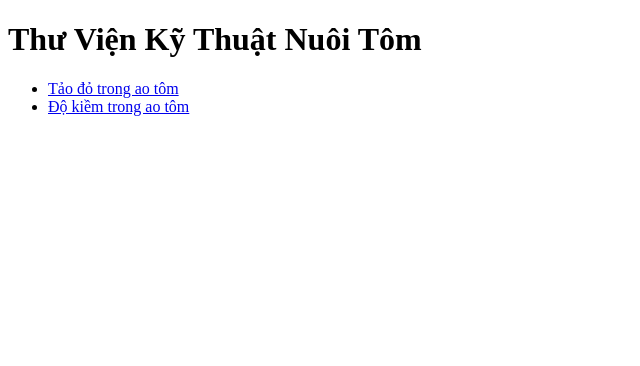
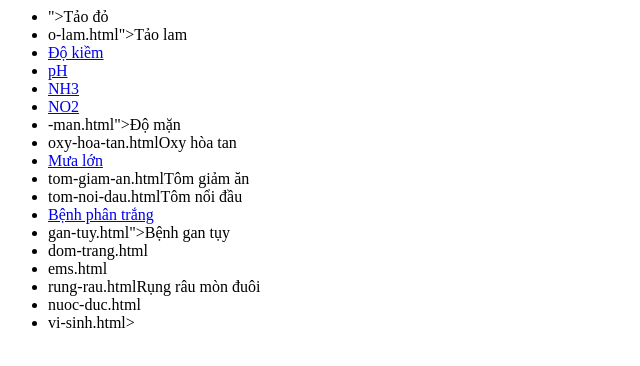
Before and after one commit to xeanenl/knowledge, a plain HTML site: page index.html in a window 1280 px wide. Shown: the whole page, without its empty margins (0-640 px from the left). Drawn offline with Linux system fonts and the light colour scheme.

Commit message:
Update index.html

```diff
--- a/index.html
+++ b/index.html
@@ -1,17 +1,20 @@
-<!DOCTYPE html>
-<html lang="vi">
-<head>
-<meta charset="UTF-8">
-<title>Thư Viện Kỹ Thuật Nuôi Tôm</title>
-</head>
-<body>
-
-<h1>Thư Viện Kỹ Thuật Nuôi Tôm</h1>
-
 <ul>
-    <li><a href="tao-do.html">Tảo đỏ trong ao tôm</a></li>
-    <li><a href="do-kiem.html">Độ kiềm trong ao tôm</a></li>
+<li>">Tảo đỏ</a></li>
+<li>o-lam.html">Tảo lam</a></li>
+<li><a href="do-kiem.html">Độ kiềm</a></li>
+<li><a href="ph.html">pH</a></li>
+<li><a href="nh3.html">NH3</a></li>
+<li><a href="no2.html">NO2</a></li>
+<li>-man.html">Độ mặn</a></li>
+<li>oxy-hoa-tan.htmlOxy hòa tan</a></li>
+<li><a href="mua-lon.html">Mưa lớn</a></li>
+<li>tom-giam-an.htmlTôm giảm ăn</a></li>
+<li>tom-noi-dau.htmlTôm nổi đầu</a></li>
+<li><a href="phan-trang.html">Bệnh phân trắng</a></li>
+<li>gan-tuy.html">Bệnh gan tụy</a></li>
+<li>dom-trang.html</li>
+<li>ems.html</li>
+<li>rung-rau.htmlRụng râu mòn đuôi</a></li>
+<li>nuoc-duc.html</li>
+<li>vi-sinh.html></li>
 </ul>
-
-</body>
-</html>
```
